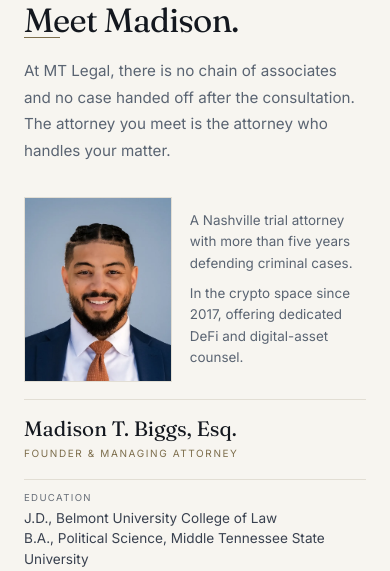
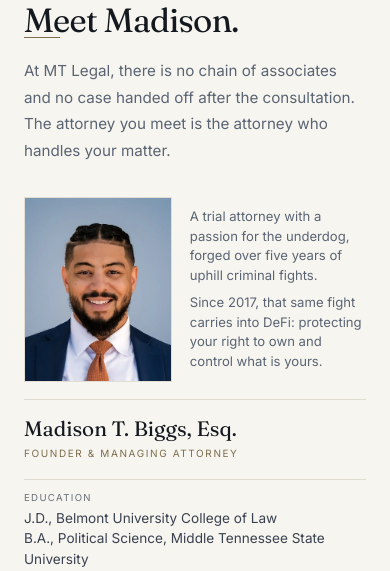
Before and after one commit to mtbiggs-legal/mt-legal-site, a Flask app: page /meet-the-firm in a window 390 px wide. Shown: the part 213-784 px from the top of the page. Run offline with Flask 3, Linux system fonts and the light colour scheme; parts of the project's set-up code (start-up, migrations or seed data) failed here and were passed over.

Commit message:
copy(meet): warmer phone short bio with passion and a bridge into DeFi
Co-Authored-By: Claude Opus 5.5 <noreply@anthropic.com>

```diff
--- a/templates/meet_the_firm.html
+++ b/templates/meet_the_firm.html
@@ -206,7 +206,7 @@
     .law-quote-photo-content { padding: 2.5rem 1.5rem; }
   }
   /* The short bio beside the photo is for phones only. */
-  .mp-short-crypto { display: block; margin-top: .55rem; }
+  .mp-short-crypto { display: block; margin-top: .45rem; }
   .mp-short { display: none; }
   @media (max-width: 700px) {
     /* Phones: photo and short bio side by side, name and title beneath both. */
@@ -222,8 +222,8 @@
       grid-row: 1;
       align-self: center;
       margin: 0;
-      font-size: .84rem;
-      line-height: 1.6;
+      font-size: .82rem;
+      line-height: 1.5;
       color: var(--muted);
     }
     .mp-portrait .mp-name {
@@ -264,10 +264,10 @@
            width="760" height="1141"
            alt="{{ partner.display }}, {{ partner.title }} of {{ firm_name }}" />
     </picture>
-    <p class="mp-short">A Nashville trial attorney with more than five years defending
-      criminal cases.
-      <span class="mp-short-crypto">In the crypto space since 2017, offering dedicated DeFi
-      and digital-asset counsel.</span></p>
+    <p class="mp-short">A trial attorney with a passion for the underdog, forged over five
+      years of uphill criminal fights.
+      <span class="mp-short-crypto">Since 2017, that same fight carries into DeFi: protecting
+      your right to own and control what is yours.</span></p>
     <div class="mp-name">{{ partner.display }}</div>
     <div class="mp-title">{{ partner.title }}</div>
     <ul class="mp-facts">
```
